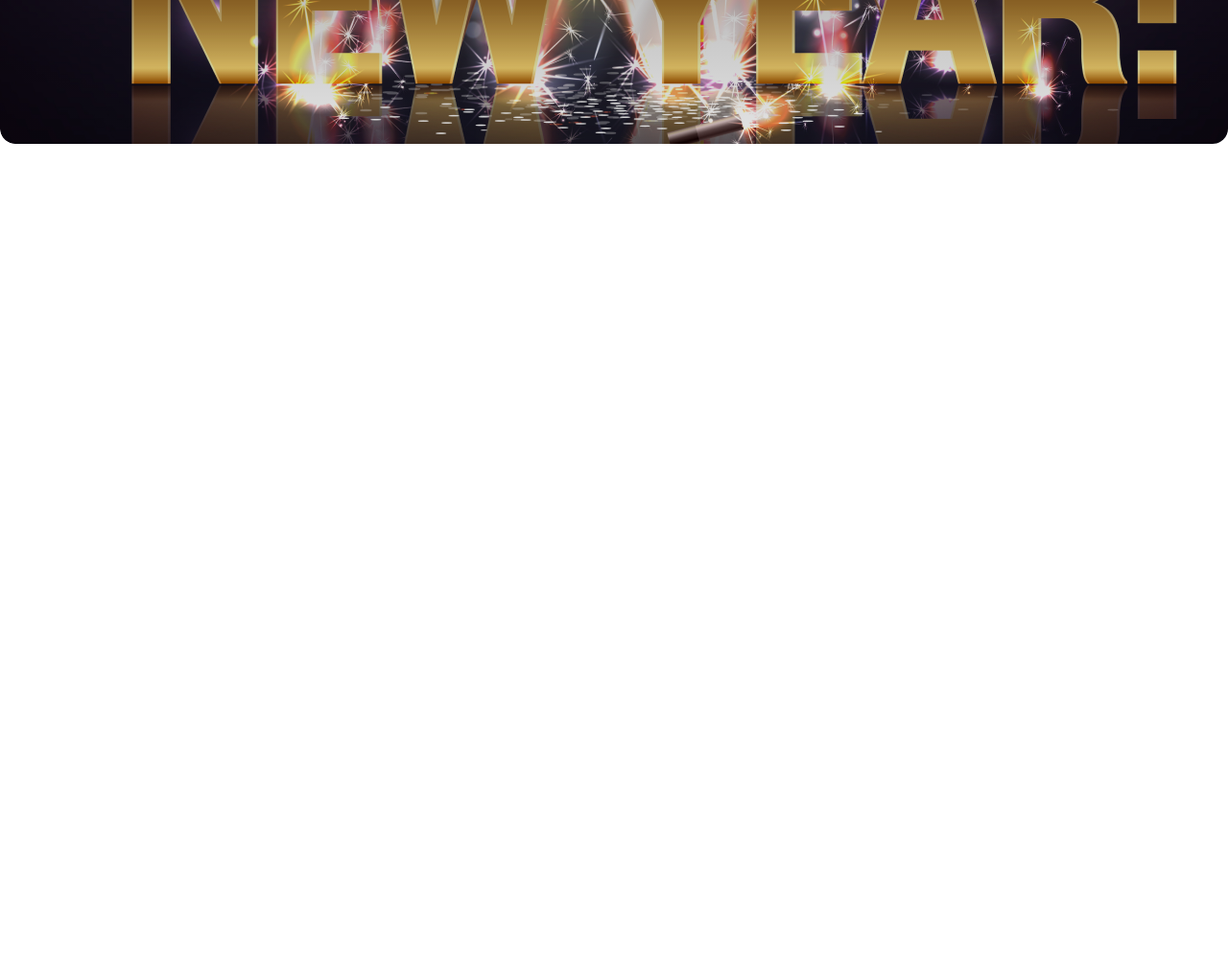
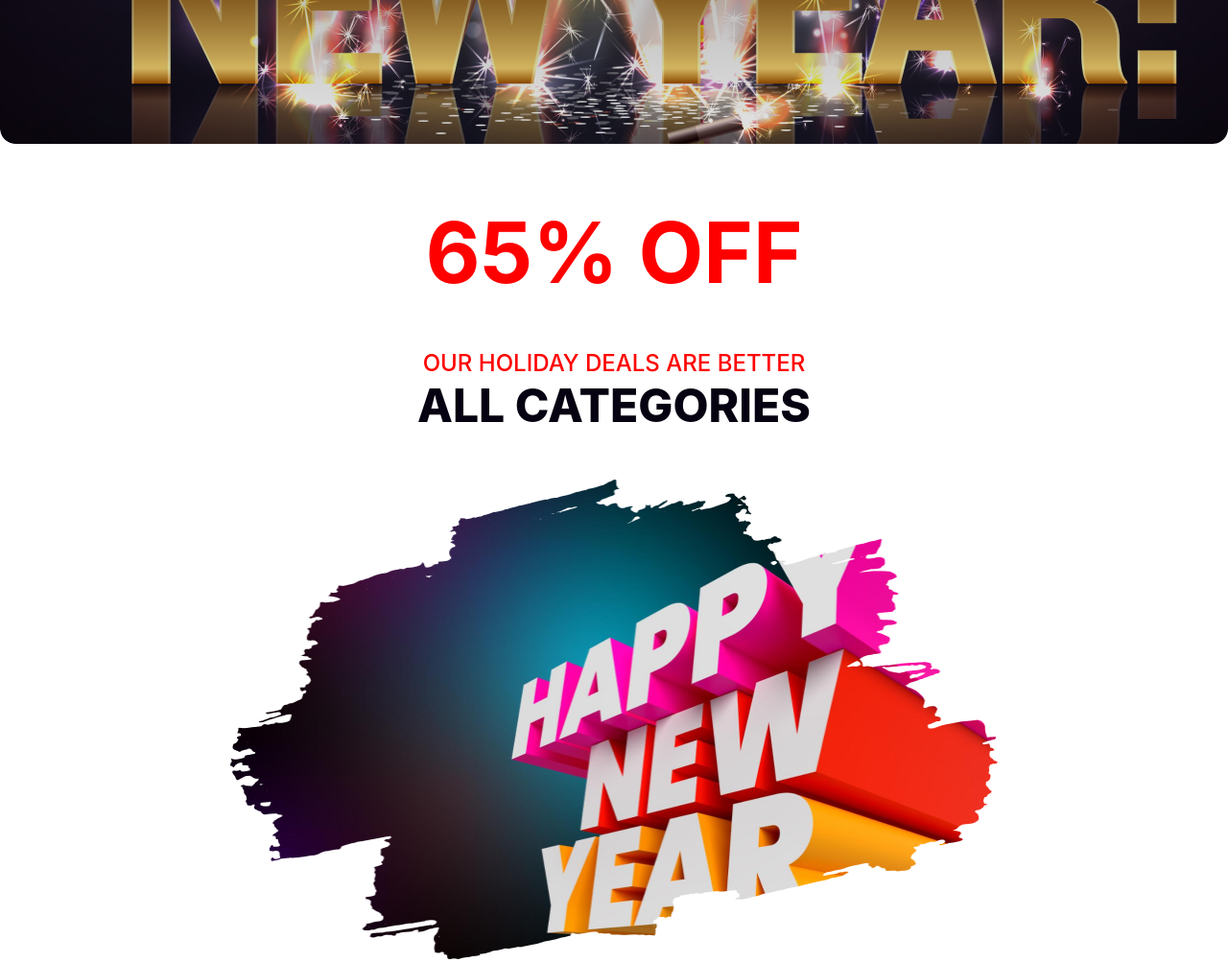
Before and after one commit to monirHRaju/new-year-offer-website, a plain HTML site: page index.html in a window 1280 px wide. Shown: the part 500-1503 px from the top of the page at 96% size. Before the commit the page ends 800 px from the top, so only its background shows below. Drawn offline with Linux system fonts and the light colour scheme.

Commit message:
offer section created

```diff
--- a/index.html
+++ b/index.html
@@ -16,5 +16,16 @@
             <h1 class="banner-title">New Year Party Celebration</h1>
         </div>
     </header>
+    <main>
+        <section class="offer inter-font">
+            <h1 class="offer-title">65% OFF</h1>
+            <div class="offer-banner">
+                <h3 class="offer-banner-subtitle">OUR HOLIDAY DEALS ARE BETTER</h3>
+                <h2 class="offer-banner-title">ALL CATEGORIES</h2>
+            </div>
+            <img class="offer-image" src="images/New Year Photo.png" alt="happy new year photo">
+        </section>
+    </main>
+
 </body>
 </html>
--- a/styles/style.css
+++ b/styles/style.css
@@ -3,7 +3,12 @@
     padding: 0;
 
 }
-
+main{
+    max-width: 1320px;
+}
+section{
+    margin: 60px 0px;
+}
 /* header styles */
 header{
     background-image:  linear-gradient(to bottom, rgba(0,0,0,0.7), rgba(0,0,0,0.1)),
@@ -31,11 +36,35 @@ header{
     font-weight: 800;
 }
 
+/* offer section styles */
+.offer{
+    text-align: center;
+}
+.offer-banner{
+    margin: 48px 0;
+}
+.offer-title{
+    font-size: 88px;
+    font-weight: bold;
+    color: #FF0000;
 
+}
+.offer-banner-subtitle{
+    font-size: 24px;
+    font-weight: 500;
+    color: #FF0000;
+}
+.offer-banner-title{
+    font-size: 48px;
+    font-weight: 800;
+    color: #070211;
+}
 
+.offer-image{
+  width: 800px;
+  height: 500px;
 
-
-
+}
 /* Shared Styles */
 
 .merriweather-font> {
@@ -46,3 +75,10 @@ header{
   font-variation-settings:
     "wdth" 100;
 }
+
+.inter-font {
+  font-family: "Inter", sans-serif;
+  font-optical-sizing: auto;
+  font-weight: 400;
+  font-style: normal;
+}
```
